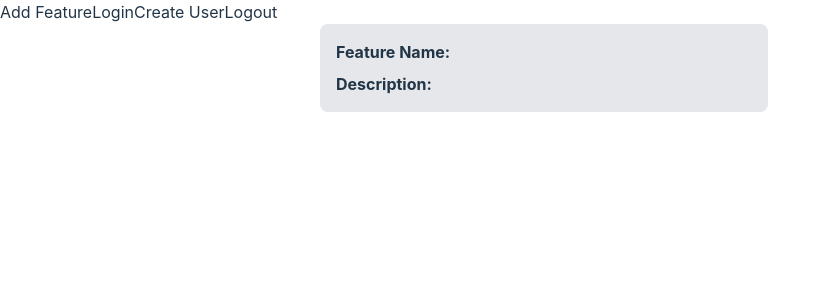
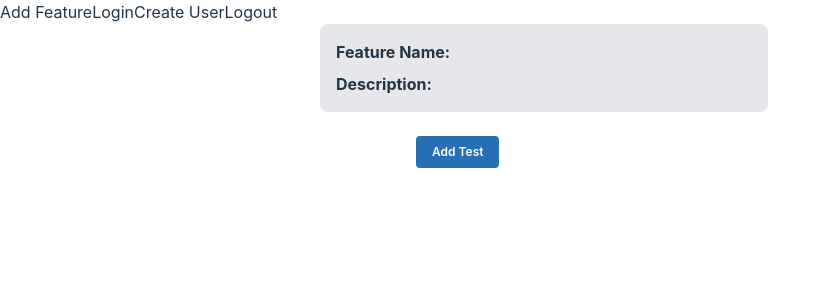
Before and after one commit to ConquestIO/Conquest, a React app: page /dashboard in a window 1280 px wide. Shown: the top 300 px of the page, without its empty margins (0-830 px from the left). Built offline with nearby package versions, Linux system fonts and the light colour scheme.

Commit message:
set initial parts of test button

```diff
--- a/src/pages/Dashboard/DashboardContainer.jsx
+++ b/src/pages/Dashboard/DashboardContainer.jsx
@@ -4,6 +4,7 @@ import { setFeatures } from '../../store/appSlice';
 import TestDisplay from './TestDisplay';
 import SideBarContainer from './SideBarContainer';
 import FeatureDisplay from './FeatureDisplay';
+import TestButton from './TestButton';
 
 export default function DashboardContainer(){
     const dispatch = useAppDispatch();
@@ -21,6 +22,7 @@ export default function DashboardContainer(){
         <div>
             <SideBarContainer />
             <FeatureDisplay />
+            <TestButton />
             <TestDisplay />
         </div>
     );
--- /dev/null
+++ b/src/pages/Dashboard/TestButton.jsx
@@ -0,0 +1,39 @@
+import React from "react";
+import Button from '../../components/Button';
+import Modal from '../../components/Modal';
+import { useAppDispatch, useAppSelector } from '../../store/hooks';
+import { setTestModal } from '../../store/appSlice';
+
+const TestButton = () => {
+    const dispatch = useAppDispatch();
+    const openTestModal = useAppSelector((state) => state.app.testModal);
+
+    const handleButtonClick = () => {
+        dispatch(setTestModal(true));
+      };
+
+      const handleCloseModal = () => {
+        dispatch(setTestModal(false));
+      };
+
+      return (
+        <div className="max-w-md mx-auto ml-auto mt-4">
+          <Button
+            className="ml-auto"
+            onClick={handleButtonClick}
+            variant="secondary" // Example additional prop for Button
+          >
+            Add Test
+          </Button>
+          <Modal
+            open={openTestModal}
+            onClose={handleCloseModal}
+            size="small" // Example additional prop for Modal
+          >
+            {/* Your modal content goes here */}
+          </Modal>
+        </div>
+      );
+    };
+
+export default TestButton;
```
